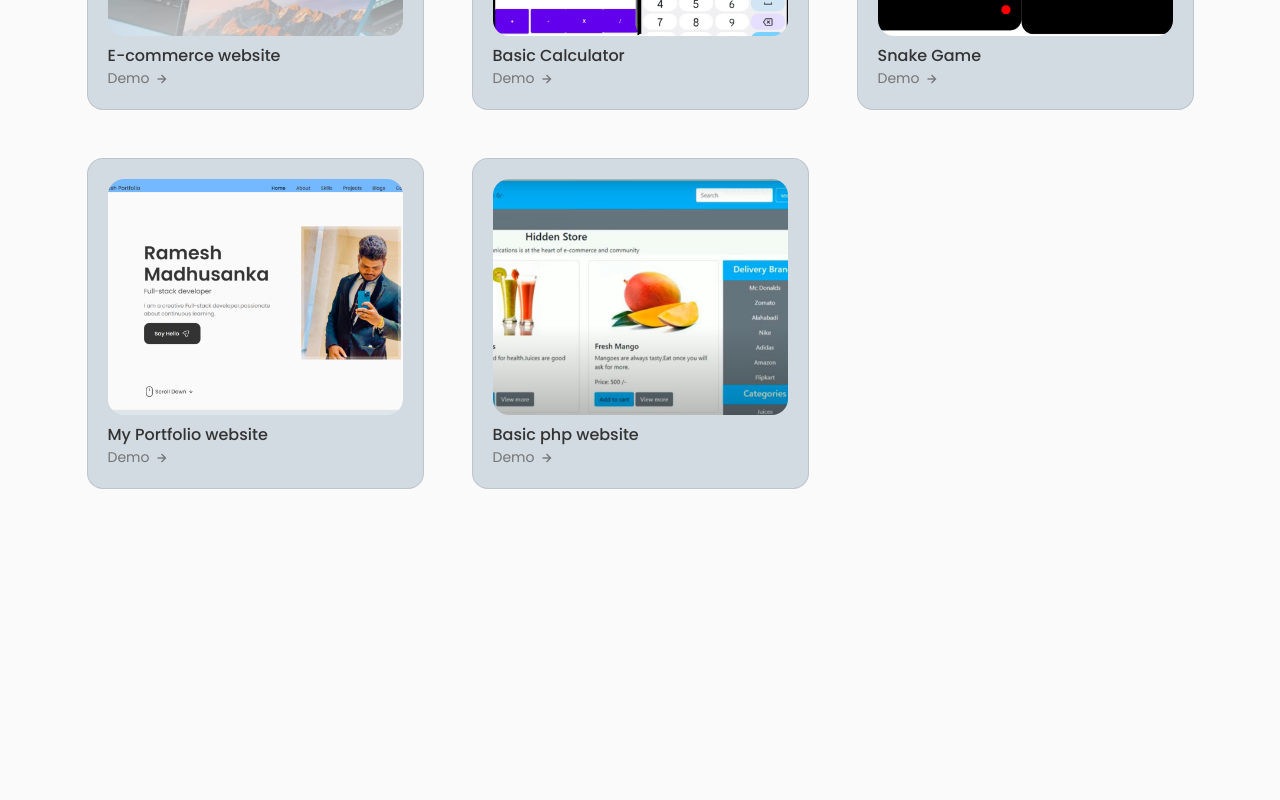
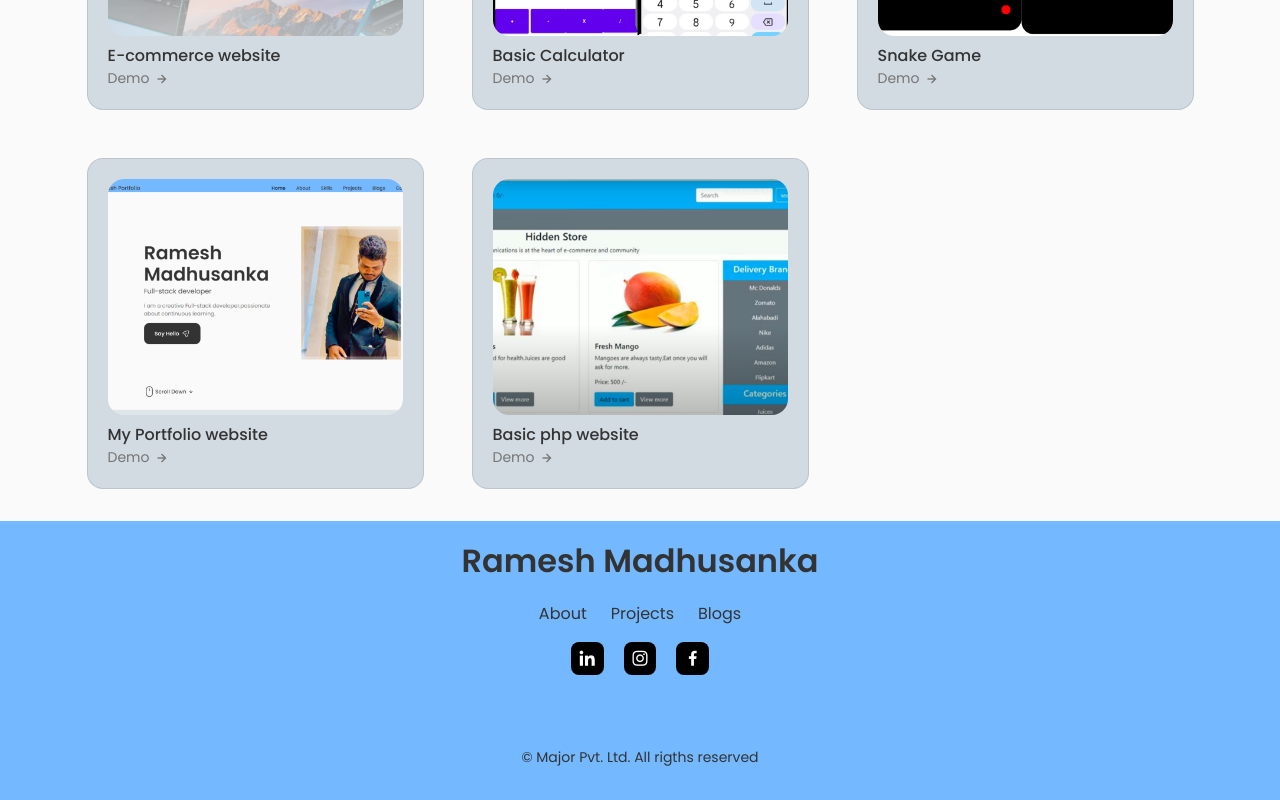
Before and after one commit to KRMadhusanka99/my-portfolio-web, a React (Create React App) app: page / in a window 1280 px wide. Shown: the part 3377-4177 px from the top of the page. Before the commit the page ends 3898 px from the top, so only its background shows below. Built offline with nearby package versions, Linux system fonts and the light colour scheme.

Commit message:
add footer

```diff
--- a/src/App.js
+++ b/src/App.js
@@ -6,6 +6,7 @@
 import Skills from './components/skills/Skills';
 import Qualification from './components/qualification/Qualification';
 import Work from './components/work/Work';
+import Footer from './components/footer/Footer';
 
 const App = () => {
   return (
@@ -17,6 +18,7 @@
         <Skills/>
         <Qualification/>
         <Work/>
+        <Footer/>
       </main>
     </>
   )
--- /dev/null
+++ b/src/components/footer/Footer.jsx
@@ -0,0 +1,37 @@
+import React from 'react';
+import './footer.css';
+
+const Footer = () => {
+  return (
+    <footer className="footer">
+        <div className="footer__container">
+            <h1 className="footer__title">Ramesh Madhusanka</h1>
+            <ul className="footer__list">
+                <li>
+                    <a href="#about" className="footer__link">About</a>
+                </li>
+                <li>
+                    <a href="#projects" className="footer__link">Projects</a>
+                </li>
+                <li>
+                    <a href="#blogs" className="footer__link">Blogs</a>
+                </li>
+            </ul>
+            <div className="footer__social">
+                <a href="https://linkedin.com/" className="footer__social-link" target="_blank" rel="noreferrer">
+                    <i class="bx bxl-linkedin"></i>
+                </a>
+                <a href="https://www.instagram.com/" className="footer__social-link" rel="noreferrer" target="_blank">
+                    <i class="bx bxl-instagram"></i>
+                </a>
+                <a href="https://www.facebook.com/" className="footer__social-link"  rel="noreferrer" target="_blank">
+                    <i class="bx bxl-facebook"></i>
+                </a>
+            </div>
+            <span className="footer__copy">&#169; Major Pvt. Ltd. All rigths reserved</span>
+        </div>
+    </footer>
+  )
+}
+
+export default Footer
--- /dev/null
+++ b/src/components/footer/footer.css
@@ -0,0 +1,58 @@
+.footer{
+    background-color: #74b9ff; /*var(--container-color); */
+    border-top: 1px soli rgba(0, 0, 0, 0.1);
+}
+.footer__container{
+    padding: 1rem 0 2rem;
+}
+.footer__title,
+.footer__link{
+    color: var(--title-color);
+}
+.footer__title{
+    text-align: center;
+    margin-bottom: var(--mb-1);
+}
+.footer__link:hover{
+    color:var(--title-color-dark);
+}
+.footer__list{
+    display: flex;
+    justify-content: center;
+    column-gap: 1.5rem;
+    margin-bottom: var(--mb-1);
+}
+.footer__social{
+    display: flex;
+    justify-content: center;
+    column-gap: 1.25rem;
+}
+.footer__social-link{
+    background-color: black;
+    color: var(--container-color);
+    font-size: 1.25rem;
+    padding: 0.4rem;
+    border-radius : 0.5rem;
+    display: inline-flex;
+}
+.footer__social-link:hover{
+    border: 1px solid #dfe6e9;
+    background-color: #74b9ff;
+}
+.footer__copy{
+    display: block;
+    margin-top: 4.5rem;
+    color: var(--title-color);
+    text-align: center;
+    font-size: var(--small-font-size);
+}
+
+/*=============== BREAKPOINTS ===============*/
+/* For large devices */
+@media screen and (max-width: 992px) {
+    .footer__social-link{
+        padding: 0.25rem;
+        border-radius: 0.25rem;
+        font-size: 1rem;
+    }
+  }
--- a/src/components/work/work.css
+++ b/src/components/work/work.css
@@ -62,7 +62,7 @@
 
 /*=============== BREAKPOINTS ===============*/
 /* For large devices */
-@media screen and (max-width: 992px) {
+@media screen and (max-width: 1120px) {
     .work__container{
         grid-template-columns: repeat(2,1fr);
         gap: 1.25rem;
@@ -71,6 +71,7 @@
         padding: 1rem;
     }
     .work__img{
+        width: 100%;
         margin-bottom: 0.75rem;
     }
     .work__title{
@@ -82,6 +83,8 @@
   @media screen and (max-width: 768px) {
     .work__container{
         grid-template-columns: max-content;
+    }.work__img{
+        width: 90vw;
     }
   }
 
```
